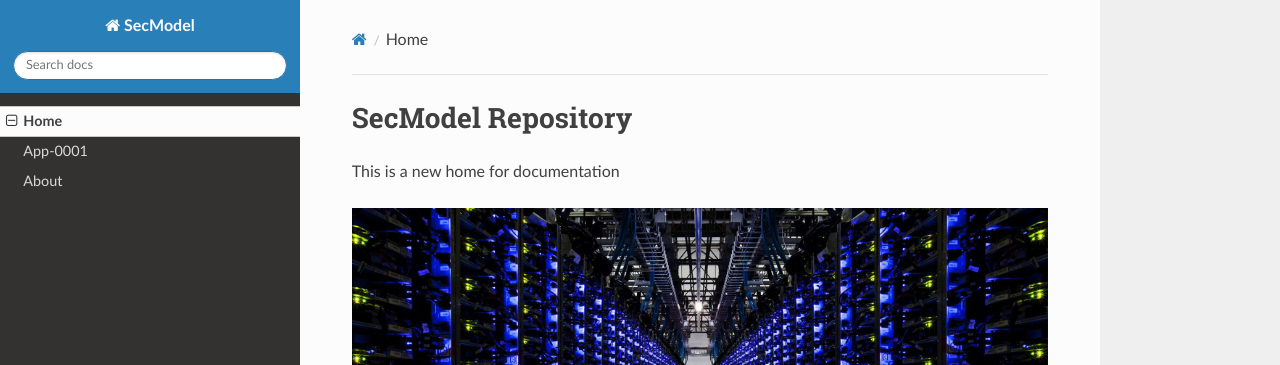
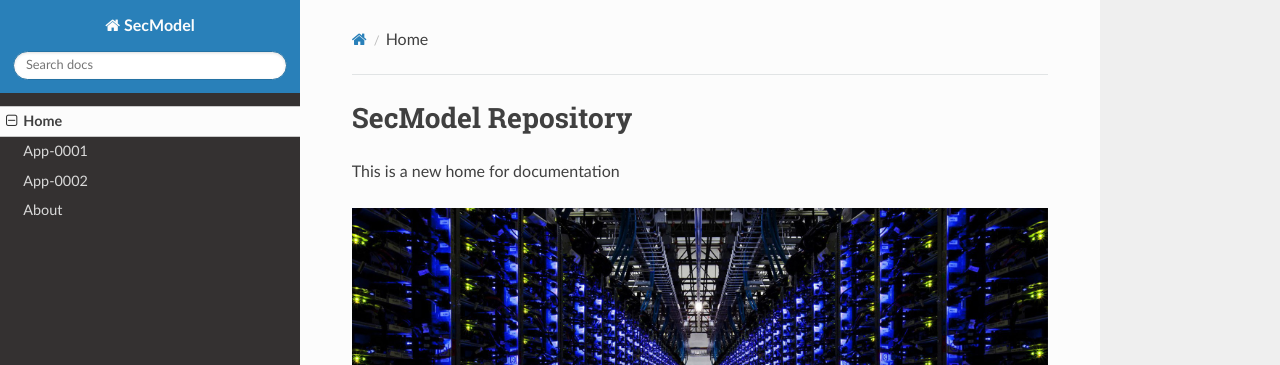
Before and after one commit to marlon-git/my-project, an MkDocs documentation site: the page built from docs/index.md, in a window 1280 px wide. Shown: the top 365 px of the page. Built offline with MkDocs 1.6.1, drawn with Linux system fonts in a browser that asks for light colours; nearby versions of some CDN libraries.

Commit message:
Update index

```diff
--- a/mkdocs.yml
+++ b/mkdocs.yml
@@ -2,5 +2,6 @@
 nav:
     - Home: index.md
     - App-0001: app-001.md
+    - App-0002: app-002.md
     - About: about.md
 theme: readthedocs
```
